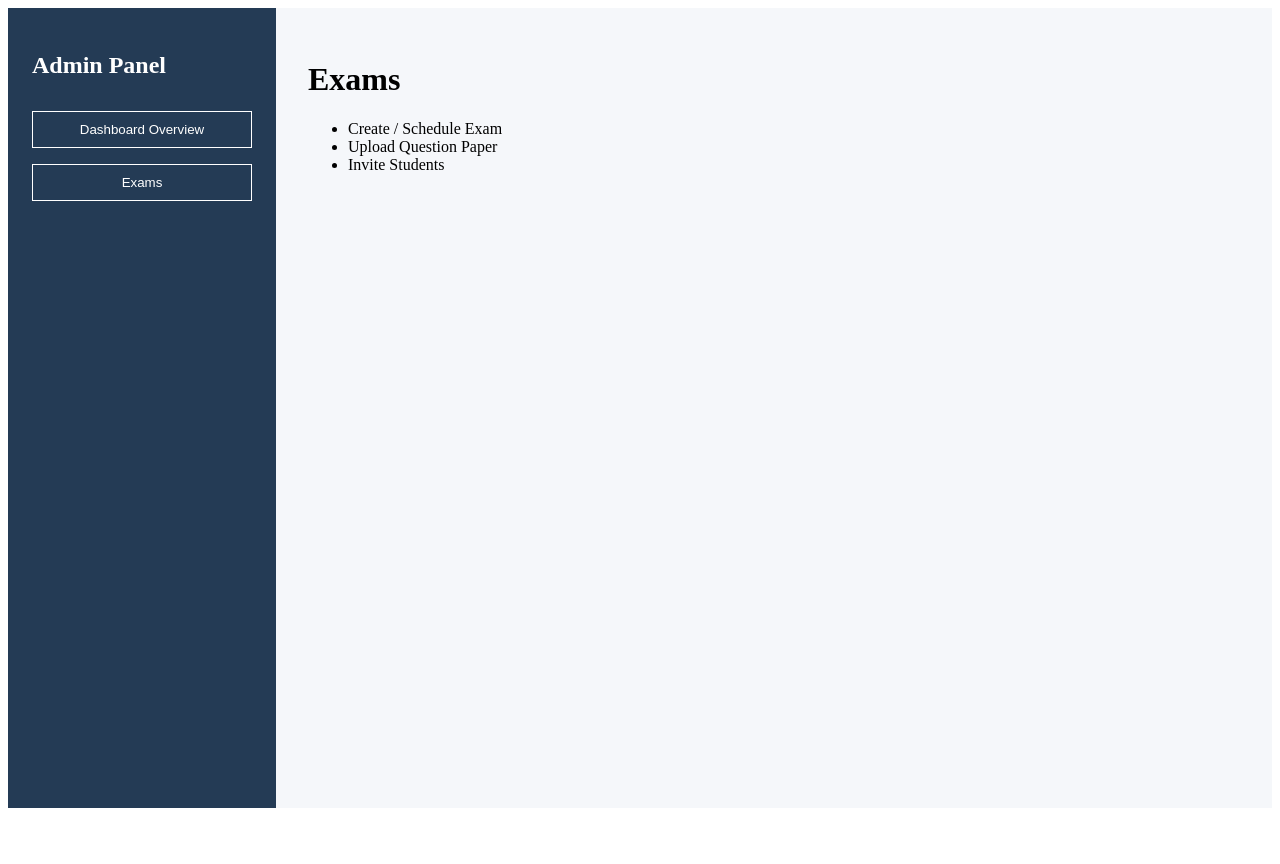
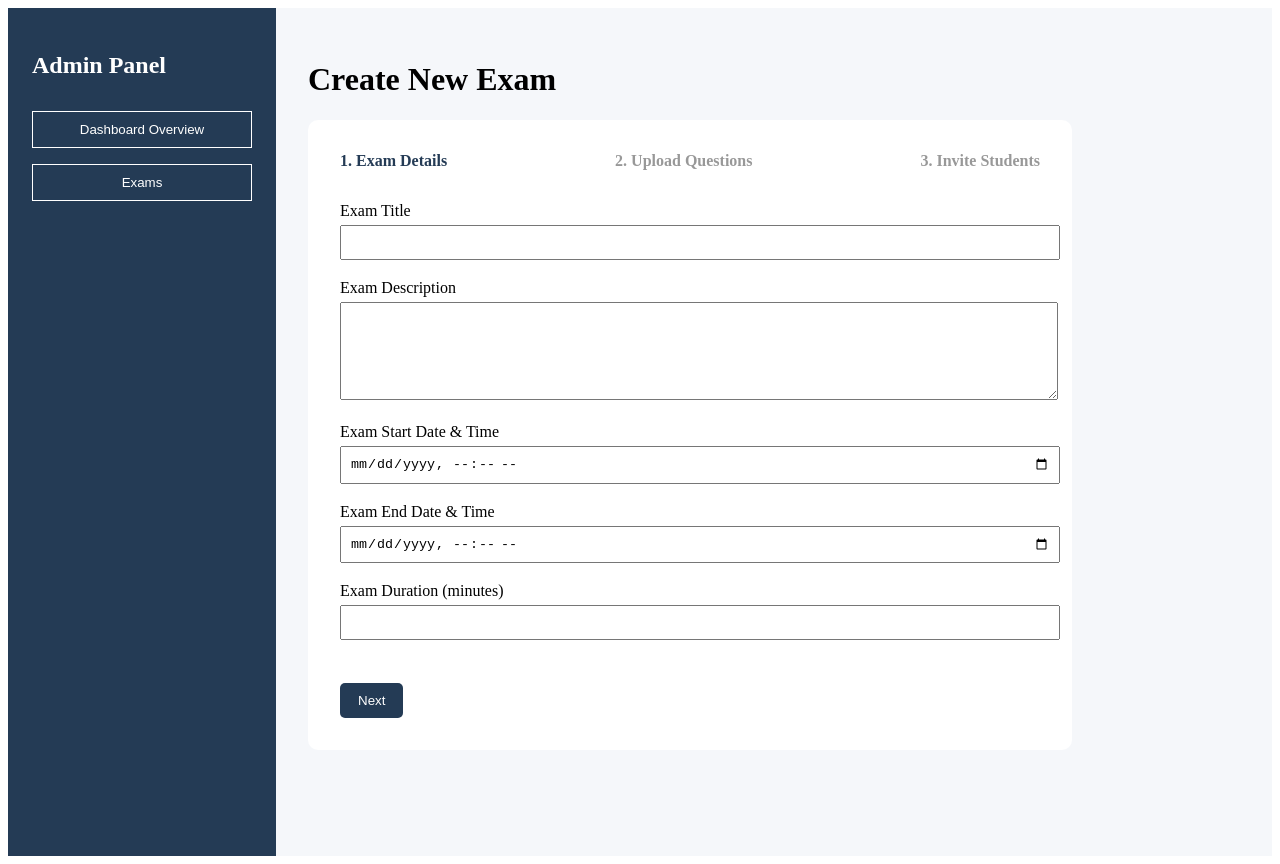
Before and after one commit to Rajarshi101/exam_portal_frontend, a React (Vite) app: page /admin-dashboard in a window 1280 px wide. Both pictures are taken after a click on the button "Exams". Before the commit the page ends 816 px from the top, so only its background shows below. Built offline with nearby package versions, Linux system fonts and the light colour scheme.

Commit message:
Add admin exam creation wizard step 1 (exam details)

```diff
--- a/src/App.jsx
+++ b/src/App.jsx
@@ -1,7 +1,7 @@
 // import './App.css'
 import { Routes, Route } from "react-router-dom";
 import Login from "./pages/Login";
-import AdminDashboard from "./pages/AdminDashboard";
+import AdminDashboard from "./pages/admin/AdminDashboard";
 import CandidateDashboard from "./pages/candidate/CandidateDashboard";
 import ExamOverview from "./components/candidate/ExamOverview";
 import SystemCheck from "./pages/candidate/SystemCheck";
--- /dev/null
+++ b/src/components/admin/CreateExamWizard.jsx
@@ -0,0 +1,109 @@
+import { useState } from "react";
+import "../../styles/CreateExamWizard.css";
+
+function CreateExamWizard() {
+  const [step, setStep] = useState(1);
+
+  const [examDetails, setExamDetails] = useState({
+    title: "",
+    description: "",
+    startDateTime: "",
+    endDateTime: "",
+    duration: ""
+  });
+
+  const handleChange = (e) => {
+    setExamDetails({
+      ...examDetails,
+      [e.target.name]: e.target.value
+    });
+  };
+
+  const goNext = () => {
+    // basic validation
+    const { title, description, startDateTime, endDateTime, duration } =
+      examDetails;
+
+    if (!title || !description || !startDateTime || !endDateTime || !duration) {
+      alert("Please fill all fields before proceeding.");
+      return;
+    }
+
+    setStep(2);
+  };
+
+  return (
+    <div className="wizard-container">
+      <div className="wizard-steps">
+        <span className={step === 1 ? "active" : ""}>1. Exam Details</span>
+        <span className={step === 2 ? "active" : ""}>2. Upload Questions</span>
+        <span className={step === 3 ? "active" : ""}>3. Invite Students</span>
+      </div>
+
+      {step === 1 && (
+        <div className="wizard-step">
+          <label>
+            Exam Title
+            <input
+              type="text"
+              name="title"
+              value={examDetails.title}
+              onChange={handleChange}
+            />
+          </label>
+
+          <label>
+            Exam Description
+            <textarea
+              name="description"
+              value={examDetails.description}
+              onChange={handleChange}
+            />
+          </label>
+
+          <label>
+            Exam Start Date & Time
+            <input
+              type="datetime-local"
+              name="startDateTime"
+              value={examDetails.startDateTime}
+              onChange={handleChange}
+            />
+          </label>
+
+          <label>
+            Exam End Date & Time
+            <input
+              type="datetime-local"
+              name="endDateTime"
+              value={examDetails.endDateTime}
+              onChange={handleChange}
+            />
+          </label>
+
+          <label>
+            Exam Duration (minutes)
+            <input
+              type="number"
+              name="duration"
+              value={examDetails.duration}
+              onChange={handleChange}
+            />
+          </label>
+
+          <button onClick={goNext} className="next-btn">
+            Next
+          </button>
+        </div>
+      )}
+
+      {step === 2 && (
+        <div className="wizard-step">
+          <h3>Question Upload (Coming Next)</h3>
+        </div>
+      )}
+    </div>
+  );
+}
+
+export default CreateExamWizard;
--- /dev/null
+++ b/src/pages/admin/AdminDashboard.jsx
@@ -0,0 +1,32 @@
+import { useState } from "react";
+import AdminSidebar from "../../components/admin/AdminSidebar";
+import CreateExamWizard from "../../components/admin/CreateExamWizard";
+import "../../styles/AdminDashboard.css";
+
+function AdminDashboard() {
+  const [activeTab, setActiveTab] = useState("overview");
+
+  return (
+    <div className="admin-dashboard">
+      <AdminSidebar setActiveTab={setActiveTab} />
+
+      <div className="admin-content">
+        {activeTab === "overview" && (
+          <>
+            <h1>Dashboard Overview</h1>
+            <p>Welcome to the Admin Dashboard.</p>
+          </>
+        )}
+
+        {activeTab === "exams" && (
+          <>
+            <h1>Create New Exam</h1>
+            <CreateExamWizard />
+          </>
+        )}
+      </div>
+    </div>
+  );
+}
+
+export default AdminDashboard;
--- a/src/styles/AdminDashboard.css
+++ b/src/styles/AdminDashboard.css
@@ -1,10 +1,10 @@
 .admin-dashboard {
   display: flex;
-  height: 100vh;
+  min-height: 100vh;
+  background-color: #f5f7fa;
 }
 
 .admin-content {
   flex: 1;
   padding: 2rem;
-  background-color: #f5f7fa;
 }
--- a/src/styles/AdminSidebar.css
+++ b/src/styles/AdminSidebar.css
@@ -3,6 +3,7 @@
   background-color: #243b55;
   color: white;
   padding: 1.5rem;
+  min-height: 100vh;
 }
 
 .admin-sidebar h2 {
--- /dev/null
+++ b/src/styles/CreateExamWizard.css
@@ -0,0 +1,49 @@
+.wizard-container {
+  background: white;
+  padding: 2rem;
+  border-radius: 10px;
+  max-width: 700px;
+}
+
+.wizard-steps {
+  display: flex;
+  justify-content: space-between;
+  margin-bottom: 2rem;
+  font-weight: bold;
+}
+
+.wizard-steps span {
+  opacity: 0.4;
+}
+
+.wizard-steps .active {
+  opacity: 1;
+  color: #243b55;
+}
+
+.wizard-step label {
+  display: block;
+  margin-bottom: 1.2rem;
+}
+
+.wizard-step input,
+.wizard-step textarea {
+  width: 100%;
+  padding: 8px;
+  margin-top: 5px;
+}
+
+.wizard-step textarea {
+  resize: vertical;
+  min-height: 80px;
+}
+
+.next-btn {
+  margin-top: 1.5rem;
+  padding: 10px 18px;
+  background-color: #243b55;
+  color: white;
+  border: none;
+  border-radius: 5px;
+  cursor: pointer;
+}
```
